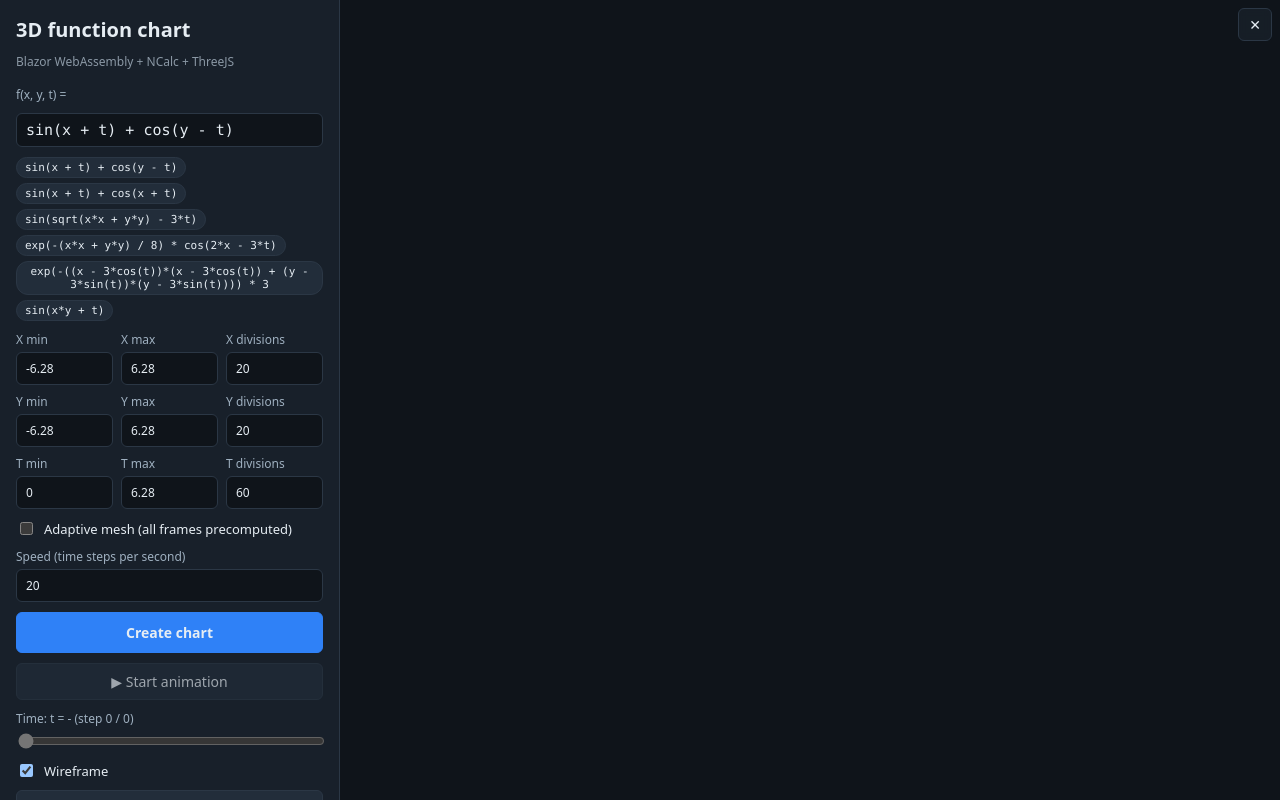
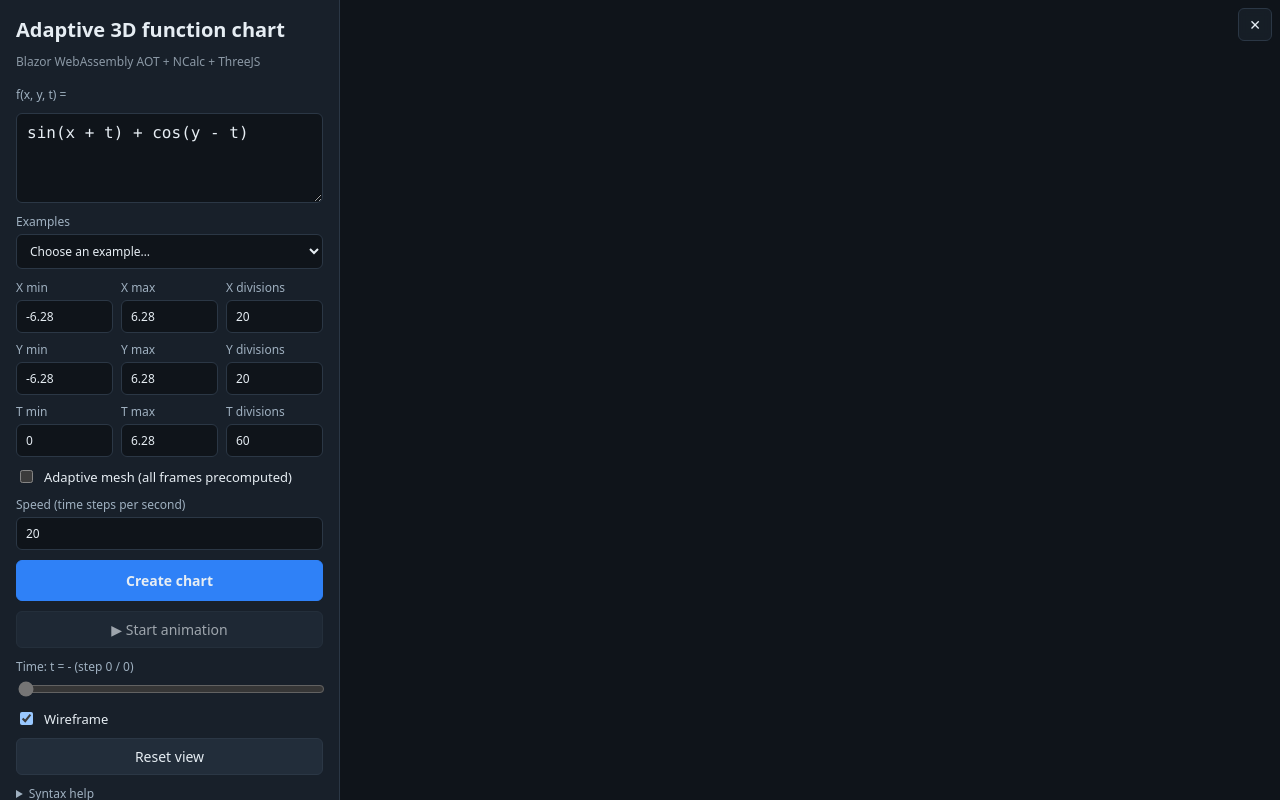
Before and after one commit to mirekhlavicka/ThreeChartDemo, an ASP.NET Core app: page / in a window 1280 px wide. Run offline with ASP.NET Core 8, Linux system fonts and the light colour scheme; some libraries are stand-ins or nearby versions.

Commit message:
Commit 20261125 01

```diff
--- a/ThreeChartDemo/App.razor
+++ b/ThreeChartDemo/App.razor
@@ -6,18 +6,22 @@
 
 <div class="layout">
     <aside class="panel @(_panelOpen ? "" : "collapsed")">
-        <h1>3D function chart</h1>
-        <p class="hint">Blazor WebAssembly + NCalc + ThreeJS</p>
+        <h1>Adaptive 3D function chart</h1>
+        <p class="hint">Blazor WebAssembly AOT + NCalc + ThreeJS</p>
 
         <label for="formula">f(x, y, t) =</label>
-        <input id="formula" type="text" spellcheck="false" @bind="_settings.Formula" @bind:event="oninput" />
+        <textarea id="formula" class="formula" rows="5" spellcheck="false" autocomplete="off"
+                  @bind="_settings.Formula" @bind:event="oninput"></textarea>
 
-        <div class="examples">
-            @foreach (var ex in Examples)
-            {
-                <button type="button" class="chip" @onclick="() => _settings.Formula = ex">@ex</button>
-            }
-        </div>
+        <label>Examples
+            <select @bind="_selectedExample" @bind:after="ApplyExample">
+                <option value="">Choose an example…</option>
+                @foreach (var ex in Examples)
+                {
+                    <option value="@ex.Formula">@ex.Name</option>
+                }
+            </select>
+        </label>
 
         <div class="grid3">
             <label>X min <input type="number" step="any" @bind="_settings.XMin" /></label>
@@ -43,6 +47,9 @@
                 <label>Max refinements <input type="number" min="0" max="30" @bind="_settings.MaxRefinements" /></label>
                 <label>Max triangles <input type="number" min="100" step="1000" @bind="_settings.MaxTriangles" /></label>
             </div>
+            <label class="check">
+                <input type="checkbox" @bind="_settings.LaplacianSmoothing" /> Laplacian smoothing
+            </label>
             <p class="hint">X / Y divisions define the initial coarse grid. A triangle is refined when f at its centre differs
                 from the linear interpolation of its vertices by more than epsilon (absolute units of f).</p>
         }
@@ -99,15 +106,19 @@
 </div>
 
 @code {
-    private static readonly string[] Examples =
+    private static readonly (string Name, string Formula)[] Examples =
     {
-        "sin(x + t) + cos(y - t)",
-        "sin(x + t) + cos(x + t)",
-        "sin(sqrt(x*x + y*y) - 3*t)",
-        "exp(-(x*x + y*y) / 8) * cos(2*x - 3*t)",
-        "exp(-((x - 3*cos(t))*(x - 3*cos(t)) + (y - 3*sin(t))*(y - 3*sin(t)))) * 3",
-        "sin(x*y + t)",
+        ("Traveling waves", "sin(x + t) + cos(y - t)"),
+        ("Plane wave", "sin(x + t) + cos(x + t)"),
+        ("Ripples from the centre", "sin(sqrt(x*x + y*y) - 3*t)"),
+        ("Gaussian wave packet", "exp(-(x*x + y*y) / 8) * cos(2*x - 3*t)"),
+        ("Moving peak (sharp, good for adaptive)", "3 * exp(-((x - 3*cos(t))*(x - 3*cos(t)) + (y - 3*sin(t))*(y - 3*sin(t))))"),
+        ("Moving two peaks", "3 * exp(-((x - 3*cos(t))*(x - 3*cos(t)) + (y - 3*sin(t))*(y - 3*sin(t)))) + 3 * exp(-((x - 3*cos(-t))*(x - 3*cos(-t)) + (y - 3*sin(-t))*(y - 3*sin(-t))))"),
+        ("Interference", "sin(x*y + t)"),
+        ("Advanced", "x*sin(2*x + t) + y*cos(2*y - t)")
     };
+
+    private string _selectedExample = "";
 
     private readonly ChartSettings _settings = new();
     private ElementReference _host;
@@ -350,6 +361,13 @@
     private static byte[] ToBytes(ReadOnlySpan<float> data) => MemoryMarshal.AsBytes(data).ToArray();
     private static byte[] ToBytes(ReadOnlySpan<uint> data) => MemoryMarshal.AsBytes(data).ToArray();
 
+    private void ApplyExample()
+    {
+        if (!string.IsNullOrEmpty(_selectedExample))
+            _settings.Formula = _selectedExample;
+        _selectedExample = "";      // show the placeholder again, so the same example can be picked twice
+    }
+
     private async Task OnWireframeChanged(ChangeEventArgs e)
     {
         _wireframe = e.Value is true;
--- a/ThreeChartDemo/Models/ChartSettings.cs
+++ b/ThreeChartDemo/Models/ChartSettings.cs
@@ -28,6 +28,8 @@ public sealed class ChartSettings
     public int MaxRefinements { get; set; } = 6;
     /// <summary>Safety cap on triangles per time step.</summary>
     public int MaxTriangles { get; set; } = 60000;
+    /// <summary>After refinement move every interior vertex to the average of its neighbours (then re-evaluate f there).</summary>
+    public bool LaplacianSmoothing { get; set; } = true;
 
     public const int MaxDivisions = 500;
     public const int MaxTimeDivisions = 5000;
--- a/ThreeChartDemo/wwwroot/css/app.css
+++ b/ThreeChartDemo/wwwroot/css/app.css
@@ -20,6 +20,9 @@ label { display:flex; flex-direction:column; gap:4px; font-size:12px; color:#9fb
 label.check { flex-direction:row; align-items:center; gap:8px; font-size:13px; color:var(--text); }
 input[type=text], input[type=number] { width:100%; padding:7px 9px; background:#0f141a; color:var(--text); border:1px solid var(--line); border-radius:6px; font:inherit; }
 input[type=text] { font-family:Consolas, monospace; font-size:15px; }
+textarea.formula { width:100%; min-height:90px; padding:8px 10px; background:#0f141a; color:var(--text); border:1px solid var(--line); border-radius:6px; font-family:Consolas, monospace; font-size:16px; line-height:1.4; resize:vertical; }
+select { width:100%; padding:7px 9px; background:#0f141a; color:var(--text); border:1px solid var(--line); border-radius:6px; font:inherit; }
+textarea:focus, select:focus { outline:2px solid var(--accent); outline-offset:-1px; }
 input[type=range] { width:100%; }
 input:focus { outline:2px solid var(--accent); outline-offset:-1px; }
 .grid3 { display:grid; grid-template-columns:repeat(3, minmax(0, 1fr)); gap:8px; }
```
Also changed, not shown: ThreeChartDemo/Meshing/AdaptiveMesher.cs (+32 -4 lines), ThreeChartDemo/Meshing/TriMesh.cs (+100 -0 lines), ThreeChartDemo/wwwroot/js/scene.js (+14 -10 lines).
